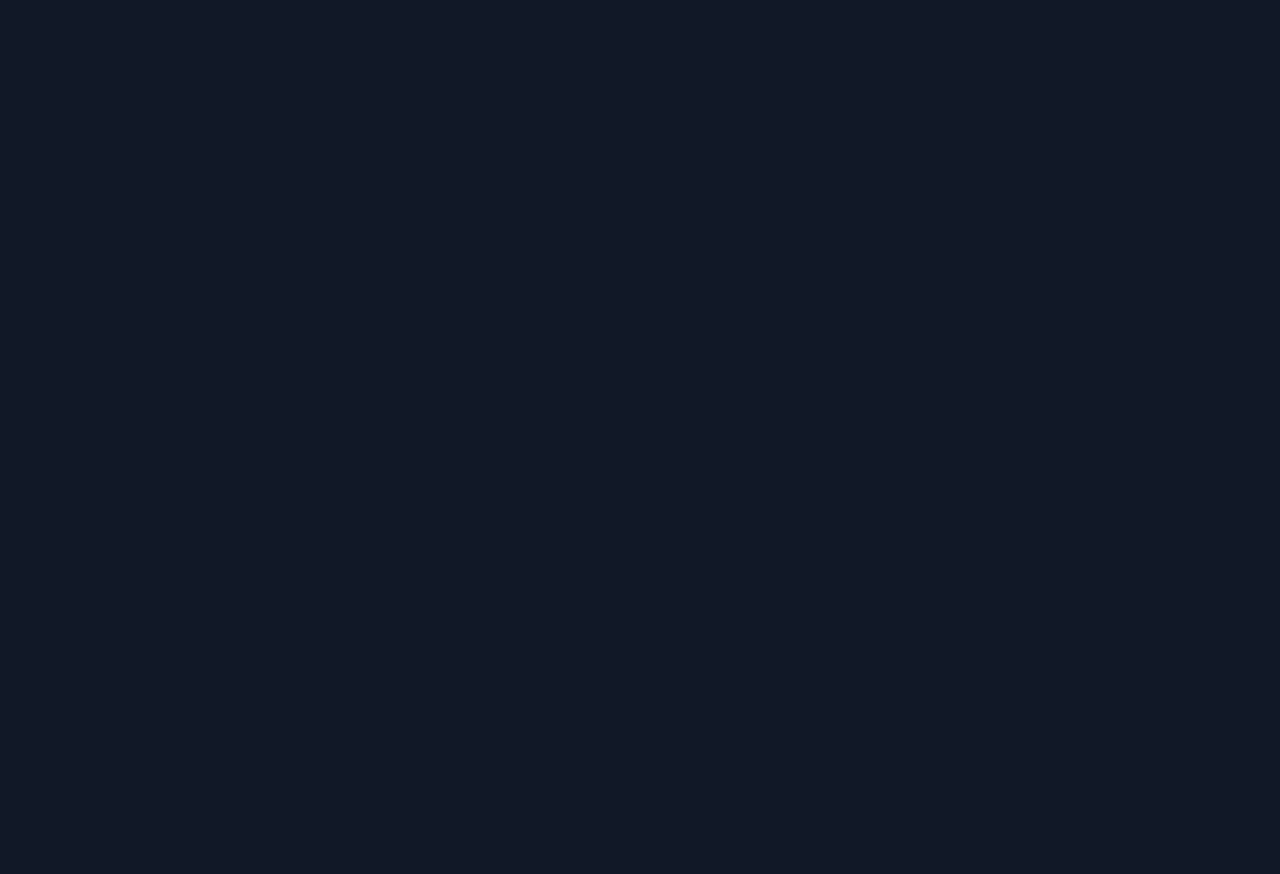
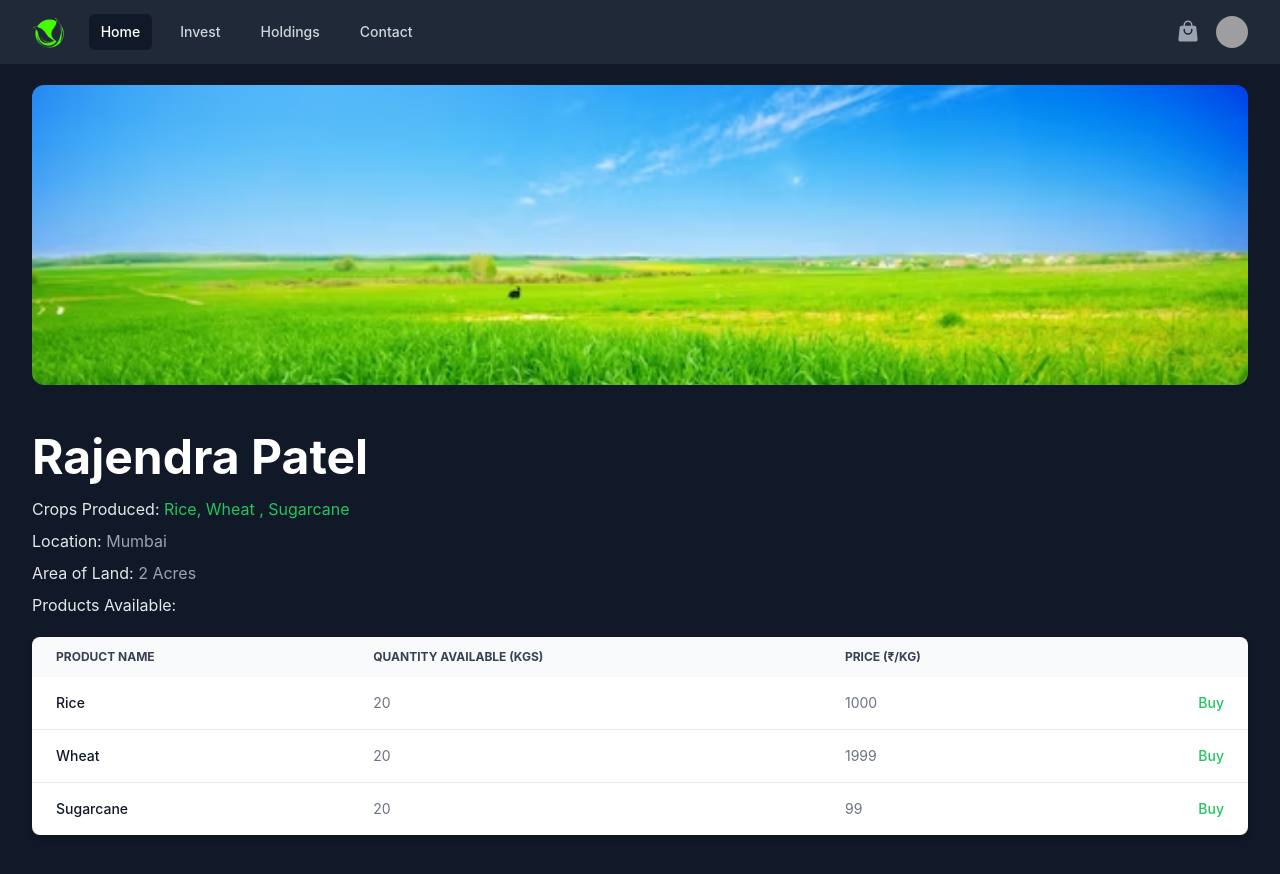
Before and after one commit to Abdulkalam14/FarmInvest, a React (Vite) app: page /farmerprofile in a window 1280 px wide. Before the commit this address had no page. Before the commit the page ends 800 px from the top, so only its background shows below. Built offline with nearby package versions, Linux system fonts and the light colour scheme; grey boxes are pictures that could not be loaded.

Commit message:
Revert "farmers profile API integrated"
This reverts commit 6b59908c0ebbfc3acec3ebddbfc515309f9f3b0d.

```diff
--- a/src/App.jsx
+++ b/src/App.jsx
@@ -19,7 +19,7 @@ function App() {
          <Route path='/holdings' element={<Holdings/>}/>
          <Route path='/farmers' element={<Farmers/>}/>
          <Route path='/profile/:id' element={<Profile/>}/>
-         <Route path='/farmerprofile/:id' element={<FarmerProfile/>}/>
+         <Route path='/farmerprofile' element={<FarmerProfile/>}/>
          <Route path='/checkout' element={<BuyingPage/>}/>
          <Route path='/select' element={<Choose/>}/>
       </Route>
--- a/src/Components/FarmerProfile/ProductTable.jsx
+++ b/src/Components/FarmerProfile/ProductTable.jsx
@@ -1,6 +1,6 @@
 import React from 'react'
 
-const ProductTable = (props) => {
+const ProductTable = () => {
   return (
     <div>
 
@@ -24,26 +24,48 @@ const ProductTable = (props) => {
             </tr>
         </thead>
         <tbody>
-            {props.harvests.map(harvest => {
-                return (
-                    <tr class="bg-white border-b dark:bg-gray-800 dark:border-gray-700 hover:bg-gray-50 dark:hover:bg-gray-600">
+            <tr class="bg-white border-b dark:bg-gray-800 dark:border-gray-700 hover:bg-gray-50 dark:hover:bg-gray-600">
                 <th scope="row" class="px-6 py-4 font-medium text-gray-900 whitespace-nowrap dark:text-white">
-                    {harvest.crop}
+                    Rice
                 </th>
                 <td class="px-6 py-4">
-                    {harvest.quantity}
+                    20
                 </td>
                 <td class="px-6 py-4">
-                    {harvest.amountPerKg}
+                    1000
                 </td>
                 <td class="px-6 py-4 text-right">
                     <a href="/select" class="font-medium text-green-500 hover:underline">Buy</a>
                 </td>
             </tr>
-                )
-            })}
-
-
+            <tr class="bg-white border-b dark:bg-gray-800 dark:border-gray-700 hover:bg-gray-50 dark:hover:bg-gray-600">
+                <th scope="row" class="px-6 py-4 font-medium text-gray-900 whitespace-nowrap dark:text-white">
+                    Wheat
+                </th>
+                <td class="px-6 py-4">
+                    20
+                </td>
+                <td class="px-6 py-4">
+                    1999
+                </td>
+                <td class="px-6 py-4 text-right">
+                    <a href="/select" class="font-medium text-green-500 hover:underline">Buy</a>
+                </td>
+            </tr>
+            <tr class="bg-white dark:bg-gray-800 hover:bg-gray-50 dark:hover:bg-gray-600">
+                <th scope="row" class="px-6 py-4 font-medium text-gray-900 whitespace-nowrap dark:text-white">
+                    Sugarcane
+                </th>
+                <td class="px-6 py-4">
+                    20
+                </td>
+                <td class="px-6 py-4">
+                    99
+                </td>
+                <td class="px-6 py-4 text-right">
+                    <a href="/select" class="font-medium text-green-500 hover:underline">Buy</a>
+                </td>
+            </tr>
         </tbody>
     </table>
 </div>
--- a/src/Components/FarmerProfile/Profile.jsx
+++ b/src/Components/FarmerProfile/Profile.jsx
@@ -1,30 +1,7 @@
-import React, { useState, useEffect } from 'react'
-import { useParams } from 'react-router-dom';
+import React from 'react'
 import ProductTable from './ProductTable'
 
 const Profile = () => {
-  const [responseData, setResponseData] = useState([]);
-  const { id } = useParams();
-  useEffect(() => {
-
-    const apiUrl = `http://localhost:3000/harvest/getHarvestByFarmerId/${id}`;
-
-    fetch(apiUrl)
-      .then((response) => {
-        if (!response.ok) {
-          throw new Error('Cannot retreive Farmers List.');
-        }
-        return response.json();
-      })
-      .then((data) => {
-        setResponseData(data);
-        console.log(data);
-      })
-      .catch((error) => {
-        console.error('Error fetching data:', error);
-      });
-  }, [id]);
-
   return (
     <div className='text-white p-4'>
     <div>
@@ -32,14 +9,14 @@ const Profile = () => {
         <img src='src/assets/agri.jpg' alt='' className='rounded-xl w-full object-cover'></img>
        </div>
        <div>
-        <h1 className='text-5xl font-bold mb-4'>{responseData.fullName}</h1>
+        <h1 className='text-5xl font-bold mb-4'>Rajendra Patel</h1>
         <p className='mb-2 text-gray-200'>Crops Produced: <span className='text-green-500'>Rice, Wheat , Sugarcane</span></p>
-        <p className='mb-2 text-gray-200'>Location: <span className='text-gray-400'>{responseData.location}</span></p>
-        <p className='mb-2 text-gray-200'>Area of Land: <span className='text-gray-400'>{responseData.area}</span></p>
+        <p className='mb-2 text-gray-200'>Location: <span className='text-gray-400'>Mumbai</span></p>
+        <p className='mb-2 text-gray-200'>Area of Land: <span className='text-gray-400'>2 Acres</span></p>
         <p className='text-gray-200'>Products Available: </p>
        </div>
        <div className='py-5'>
-        <ProductTable harvests={responseData.harvests}/>
+        <ProductTable/>
        </div>
     </div>
     </div>
--- a/src/Components/Invest/Farmercard.jsx
+++ b/src/Components/Invest/Farmercard.jsx
@@ -3,7 +3,7 @@ import React from 'react'
 const Farmercard = (props) => {
   return (
     <div className='w-full h-auto p-4'>
-    <a href={`/farmerprofile/${props.id}`} class="w-full h-[300px] mx-auto flex flex-col border mb-4 border-gray-500 rounded-xl md:flex-row bg-gray-800 hover:bg-gray-700">
+    <a href="/farmerprofile" class="w-full h-[300px] mx-auto flex flex-col border mb-4 border-gray-500 rounded-xl md:flex-row bg-gray-800 hover:bg-gray-700">
         <img class="w-[350px] rounded-xl h-[300px] p-1" src="src/assets/agri.jpg" alt=""/>
         <div class="p-4">
           <div className='flex items-start'>
```
